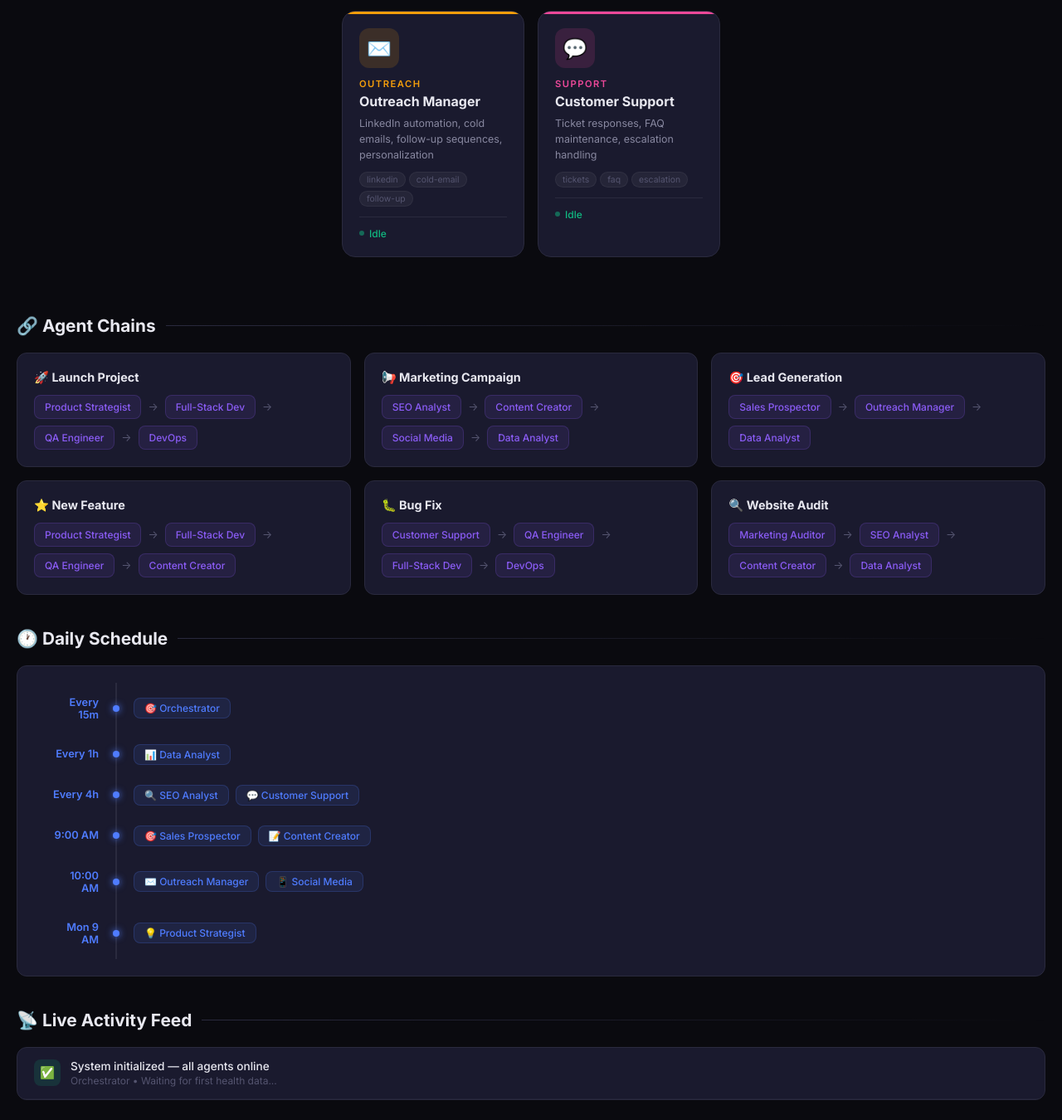
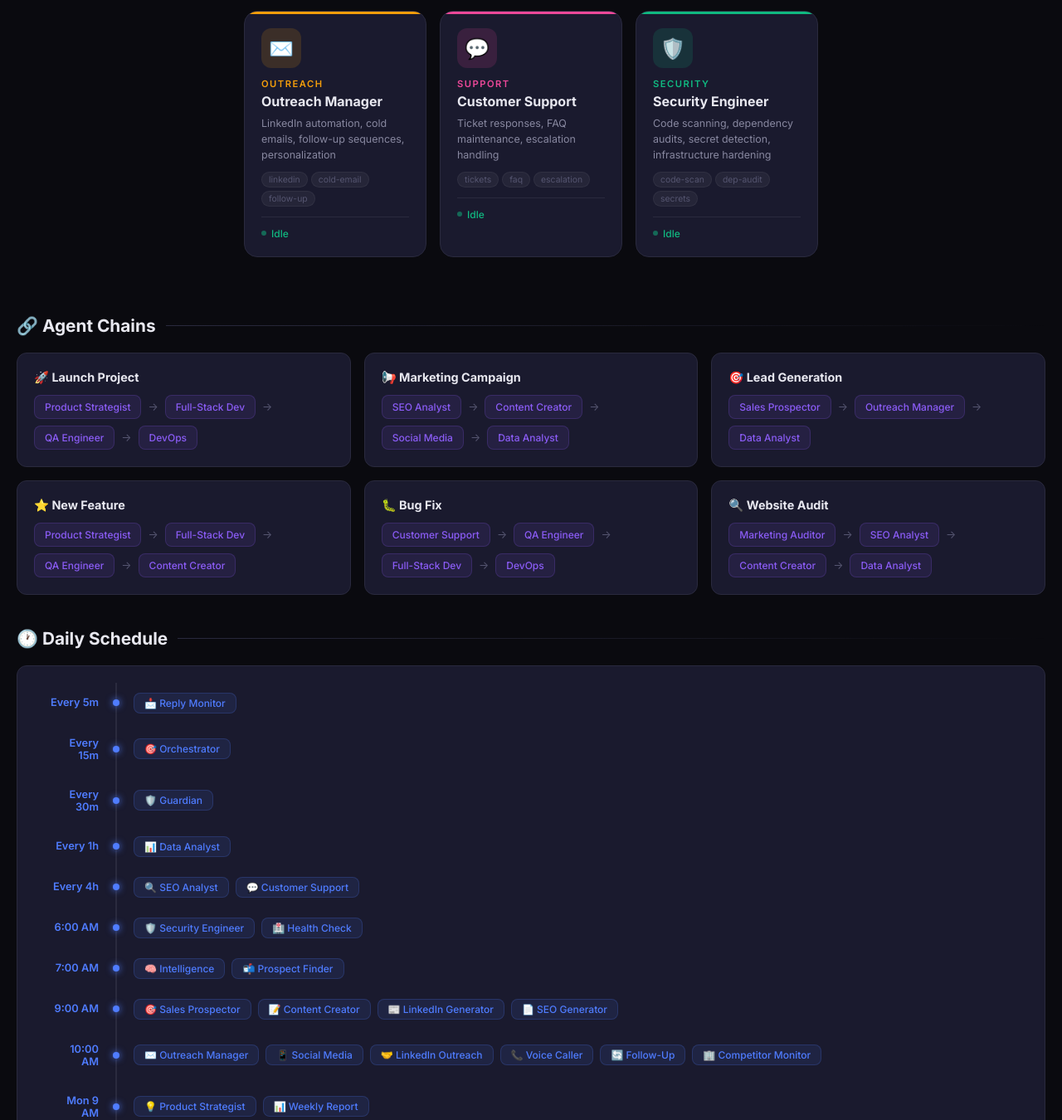
Before and after one commit to Ahmadusama1122/SIT725-2024-T1-prac2, a website: page My_team/public/dashboard.html in a window 1280 px wide. Shown: the part 1450-2800 px from the top of the page at 83% size. Drawn offline with Linux system fonts and the light colour scheme; no server answers.

Commit message:
feat: add security-engineer to dashboard and show full schedule timeline
- Added security-engineer agent card to org chart
- Updated active agents count from 12 to 13
- Expanded schedule timeline to show all pipeline schedules

Co-Authored-By: Claude Opus 4.6 <noreply@anthropic.com>

```diff
--- a/My_team/public/dashboard.html
+++ b/My_team/public/dashboard.html
@@ -532,7 +532,7 @@
   <!-- Stats -->
   <div class="stats-row">
     <div class="stat-card">
-      <div class="stat-number" id="stat-agents">12</div>
+      <div class="stat-number" id="stat-agents">13</div>
       <div class="stat-label">Active Agents</div>
     </div>
     <div class="stat-card">
@@ -784,6 +784,22 @@
         </div>
       </div>
 
+      <div class="agent-card engineering animate-in">
+        <div class="agent-avatar">🛡️</div>
+        <div class="agent-role">Security</div>
+        <div class="agent-name">Security Engineer</div>
+        <div class="agent-desc">Code scanning, dependency audits, secret detection, infrastructure hardening</div>
+        <div class="agent-skills">
+          <span class="skill-tag">code-scan</span>
+          <span class="skill-tag">dep-audit</span>
+          <span class="skill-tag">secrets</span>
+        </div>
+        <div class="agent-status" id="status-security-engineer">
+          <div class="agent-status-dot"></div>
+          <span class="agent-status-text">Idle</span>
+        </div>
+      </div>
+
     </div>
   </div>
 
@@ -874,9 +890,17 @@
 
   <div style="background: var(--bg-card); border: 1px solid var(--border); border-radius: 12px; padding: 20px;">
     <div class="timeline">
+      <div class="timeline-time">Every 5m</div>
+      <div class="timeline-content">
+        <span class="timeline-agent">📩 Reply Monitor</span>
+      </div>
       <div class="timeline-time">Every 15m</div>
       <div class="timeline-content">
         <span class="timeline-agent">🎯 Orchestrator</span>
+      </div>
+      <div class="timeline-time">Every 30m</div>
+      <div class="timeline-content">
+        <span class="timeline-agent">🛡️ Guardian</span>
       </div>
       <div class="timeline-time">Every 1h</div>
       <div class="timeline-content">
@@ -887,19 +911,36 @@
         <span class="timeline-agent">🔍 SEO Analyst</span>
         <span class="timeline-agent">💬 Customer Support</span>
       </div>
+      <div class="timeline-time">6:00 AM</div>
+      <div class="timeline-content">
+        <span class="timeline-agent">🛡️ Security Engineer</span>
+        <span class="timeline-agent">🏥 Health Check</span>
+      </div>
+      <div class="timeline-time">7:00 AM</div>
+      <div class="timeline-content">
+        <span class="timeline-agent">🧠 Intelligence</span>
+        <span class="timeline-agent">📬 Prospect Finder</span>
+      </div>
       <div class="timeline-time">9:00 AM</div>
       <div class="timeline-content">
         <span class="timeline-agent">🎯 Sales Prospector</span>
         <span class="timeline-agent">📝 Content Creator</span>
+        <span class="timeline-agent">📰 LinkedIn Generator</span>
+        <span class="timeline-agent">📄 SEO Generator</span>
       </div>
       <div class="timeline-time">10:00 AM</div>
       <div class="timeline-content">
         <span class="timeline-agent">✉️ Outreach Manager</span>
         <span class="timeline-agent">📱 Social Media</span>
+        <span class="timeline-agent">🤝 LinkedIn Outreach</span>
+        <span class="timeline-agent">📞 Voice Caller</span>
+        <span class="timeline-agent">🔄 Follow-Up</span>
+        <span class="timeline-agent">🏢 Competitor Monitor</span>
       </div>
       <div class="timeline-time">Mon 9 AM</div>
       <div class="timeline-content">
         <span class="timeline-agent">💡 Product Strategist</span>
+        <span class="timeline-agent">📊 Weekly Report</span>
       </div>
     </div>
   </div>
```
